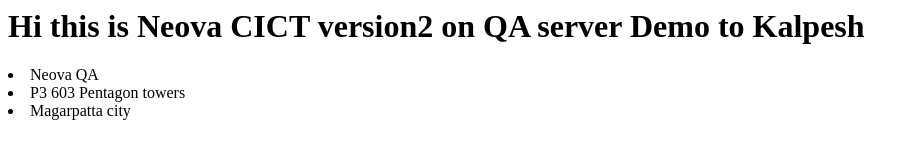
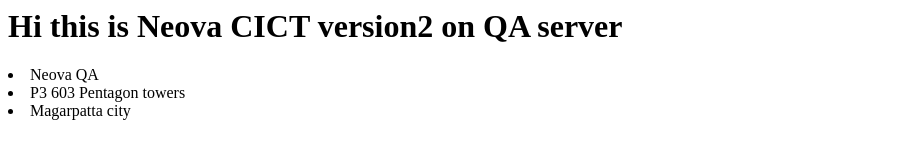
Before and after one commit to swapnil9966/AutomatedDeploymentQAserver, a plain HTML site: page index.html in a window 1280 px wide. Shown: the whole page, without its empty margins (0-920 px from the left). Drawn offline with Linux system fonts and the light colour scheme.

Commit message:
Update index.html

```diff
--- a/index.html
+++ b/index.html
@@ -3,7 +3,7 @@
   <title>Neova</title>
  </head>
  <body>
- <h1>Hi this is Neova CICT version2 on QA server Demo to Kalpesh</h1>
+ <h1>Hi this is Neova CICT version2 on QA server</h1>
     <li> Neova QA </li>
     <li> P3 603 Pentagon towers </li>
     <li> Magarpatta city </li>
```
